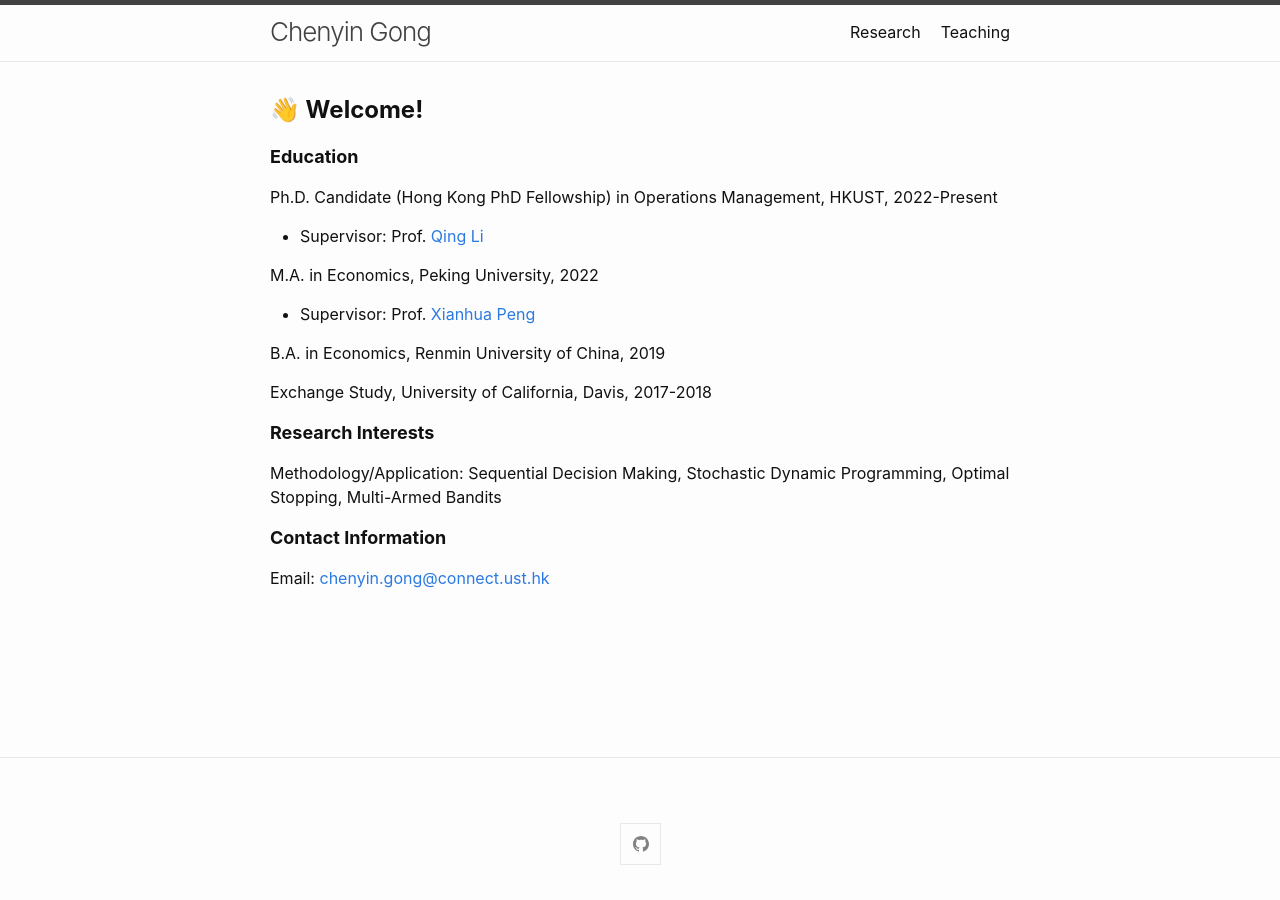
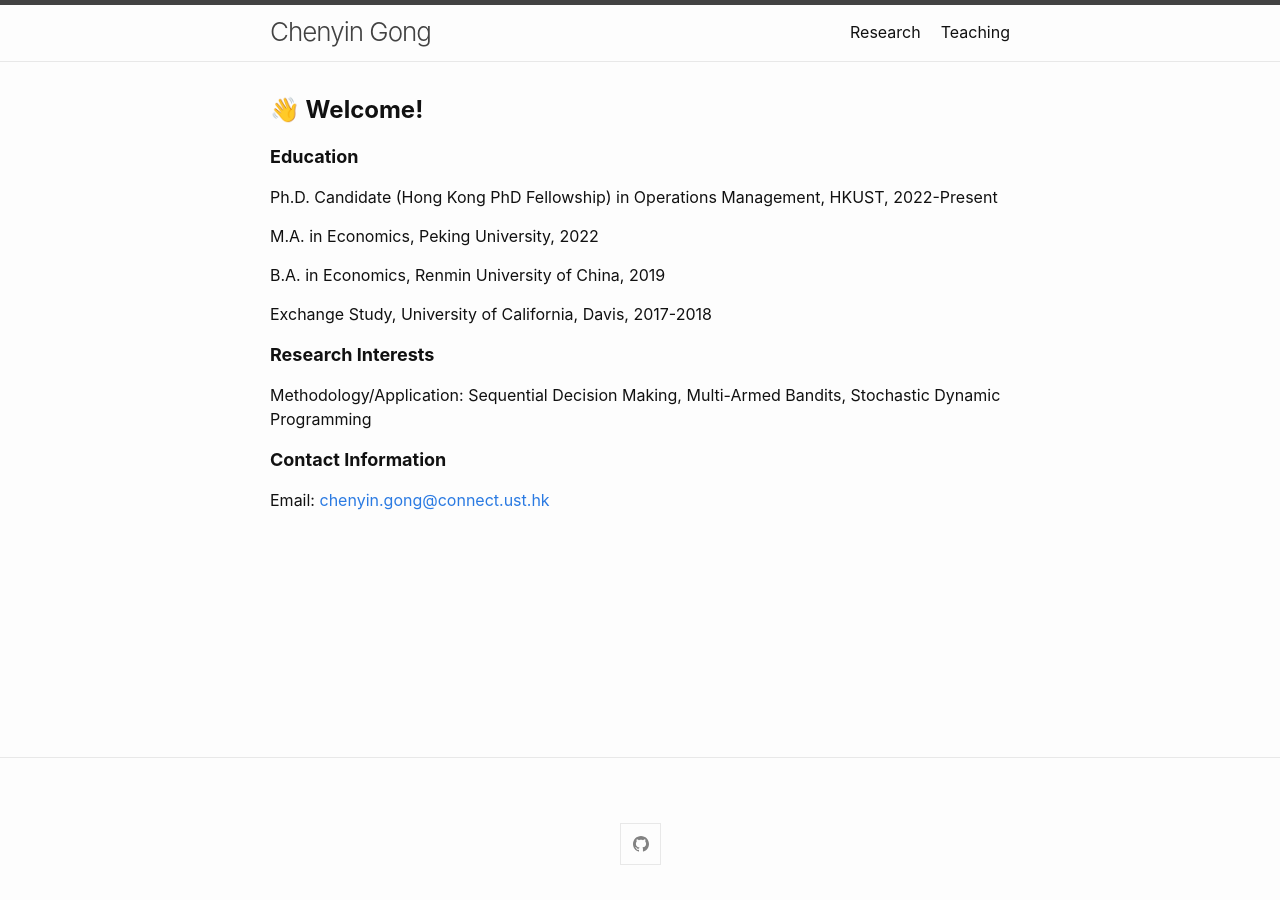
Before and after one commit to chenyingong/chenyingong.github.io, a Jekyll site: the page built from index.md, in a window 1280 px wide. Built offline with Jekyll 4.4.1, drawn with Linux system fonts in a browser that asks for light colours; emoji names are drawn with the system emoji font.

Commit message:
info updates

```diff
--- a/index.md
+++ b/index.md
@@ -12,10 +12,8 @@ layout: home
 **<font size=4>Education</font>**
 
 Ph.D. Candidate (Hong Kong PhD Fellowship) in Operations Management, HKUST, 2022-Present
-* Supervisor: Prof. [Qing Li](https://isom.hkust.edu.hk/faculty-and-staff/directory/imqli)
 
 M.A. in Economics, Peking University, 2022
-* Supervisor: Prof. [Xianhua Peng](https://english.phbs.pku.edu.cn/2018/fulltime_0831/104.html)
 
 B.A. in Economics, Renmin University of China, 2019
 
@@ -23,7 +21,7 @@ Exchange Study, University of California, Davis, 2017-2018
 
 **<font size=4>Research Interests</font>**
 
-Methodology/Application: Sequential Decision Making, Stochastic Dynamic Programming, Optimal Stopping, Multi-Armed Bandits
+Methodology/Application: Sequential Decision Making, Multi-Armed Bandits, Stochastic Dynamic Programming
 
 **<font size=4>Contact Information</font>**
 
```
